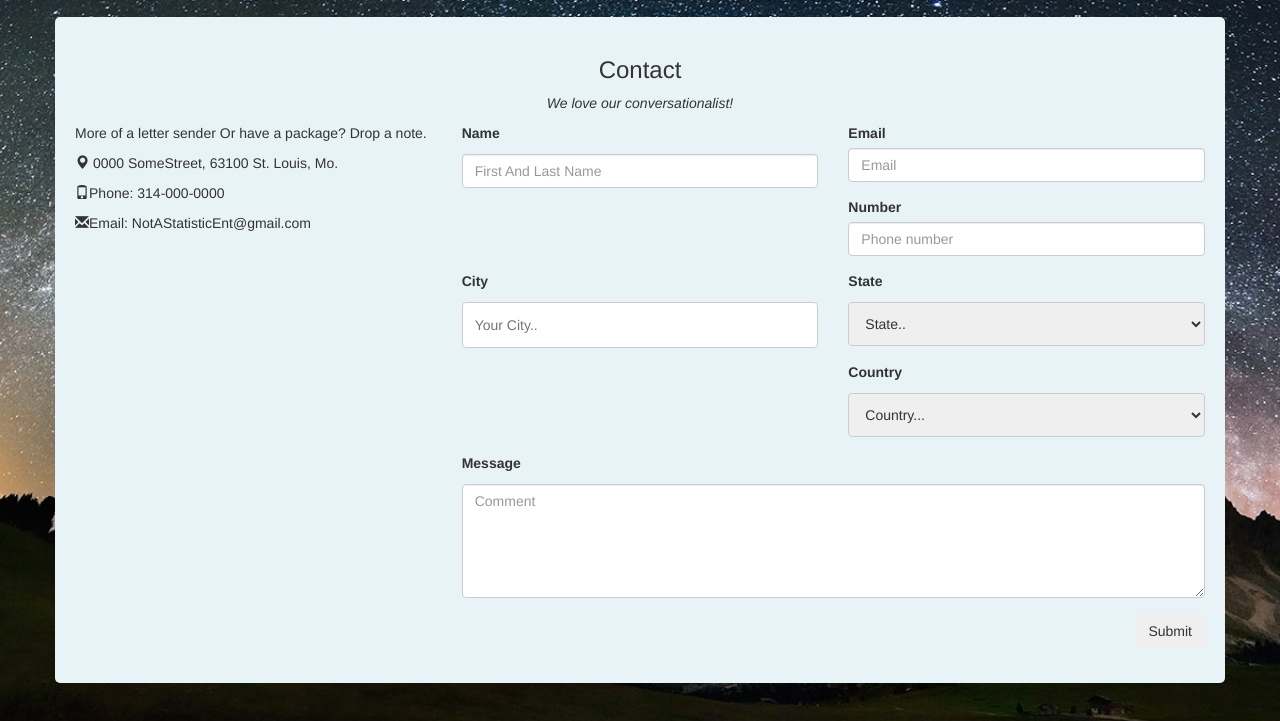
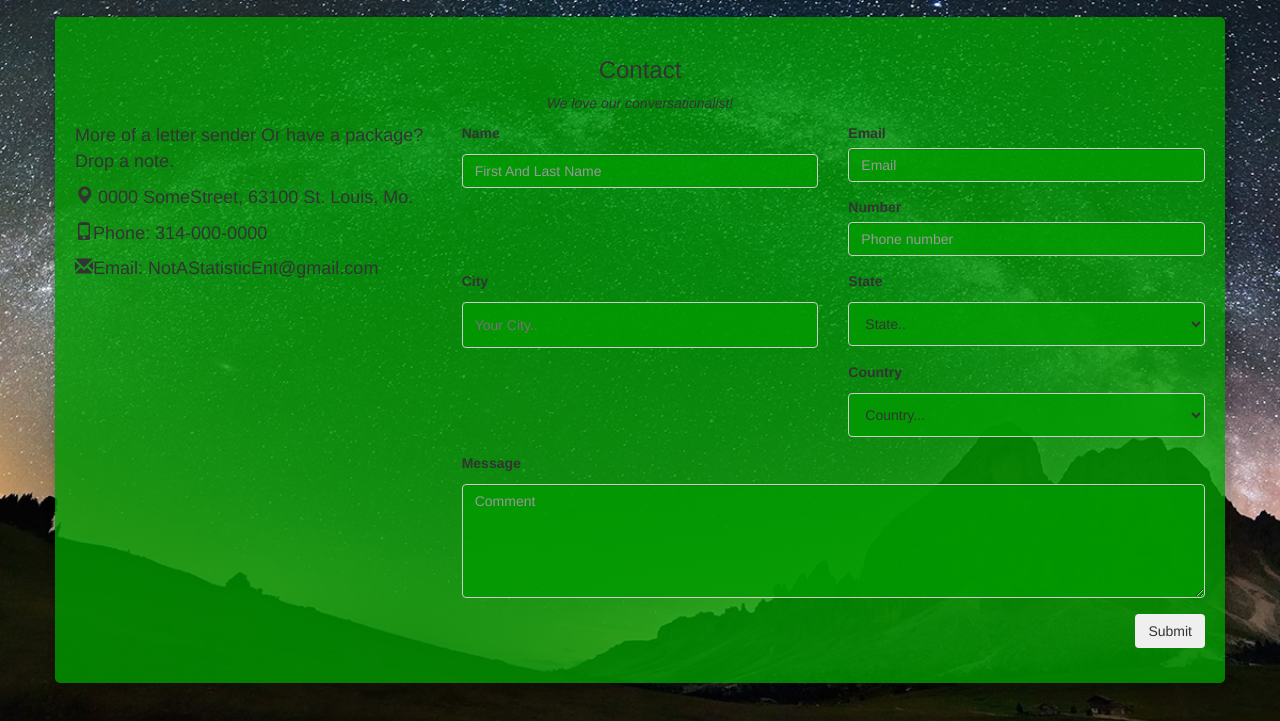
Before and after one commit to TonyGJr/NASE, a website: page contactus.html in a window 1280 px wide. Shown: the part 79-800 px from the top of the page. Drawn offline with nearby package versions, Linux system fonts and the light colour scheme.

Commit message:
update to make overall website theme together

```diff
--- a/contactus.css
+++ b/contactus.css
@@ -34,16 +34,18 @@ input[type=text], select, textarea {
     margin-top: 6px;
     margin-bottom: 16px;
     resize: vertical;
+    background-color: rgba(0, 155, 0, 0.8);
 
 }
 
 input[type=button] {
-    background-color: #4CAF50;
+    background-color: rgba(0, 155, 0, 0.8);
     color: white;
     padding: 12px 20px;
     border: none;
     border-radius: 4px;
     cursor: pointer;
+
 }
 
 input[type=button]:hover {
@@ -56,10 +58,17 @@ input[type=button]:hover {
 
 .container {
     border-radius: 5px;
-    background-color: #e8f3f8;
+    box-shadow: 4px 4px 8px 4px rgba(0, 0, 0, 0.2);
+    font: black !important;
+    background-color: rgba(0, 155, 0, 0.8);
     padding: 20px;
 }
+.form-control {
+font: black !important;
+    color: black !important;
+    background-color: rgba(0, 155, 0, 0.8) !important;
 
+}
 .title {
   display: block;
   width: 60%;
--- a/contactus.html
+++ b/contactus.html
@@ -138,7 +138,7 @@
             <h3 class="text-center">Contact</h3>
             <p class="text-center"><em>We love our conversationalist!</em></p>
             <div class="row test">
-                <div class="col-md-4">
+                <div class="col-md-4" style="font:bold; font-size: 18px;">
                     <p>More of a letter sender Or have a package? Drop a note.</p>
                     <p><span class="glyphicon glyphicon-map-marker"></span> 0000 SomeStreet, 63100 St. Louis, Mo.</p>
                     <p><span class="glyphicon glyphicon-phone"></span>Phone: 314-000-0000</p>
--- a/ourmission.css
+++ b/ourmission.css
@@ -96,8 +96,8 @@
 }
 
 .panel-heading {
-    color: #fff !important;
-    background-color: rgba(0, 155, 0, 0.8) !important;
+    color: inherit;
+    background-color:rgba(0, 155, 0, 0.8) !important;
     padding: 25px;
     border-bottom: 1px solid transparent;
     border-top-left-radius: 0px;
```
Also changed, not shown: aboutus.html (+0 -5 lines), homeindex.css (+6 -3 lines), ourmission.html (line endings or trailing spaces).
